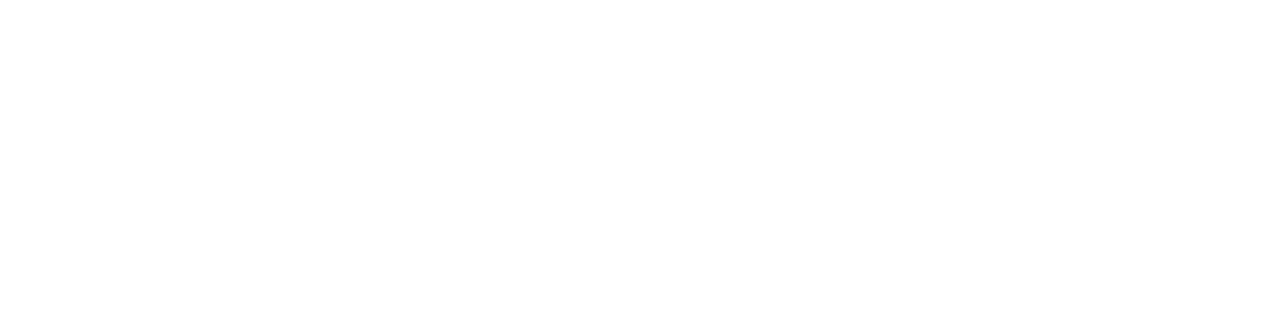
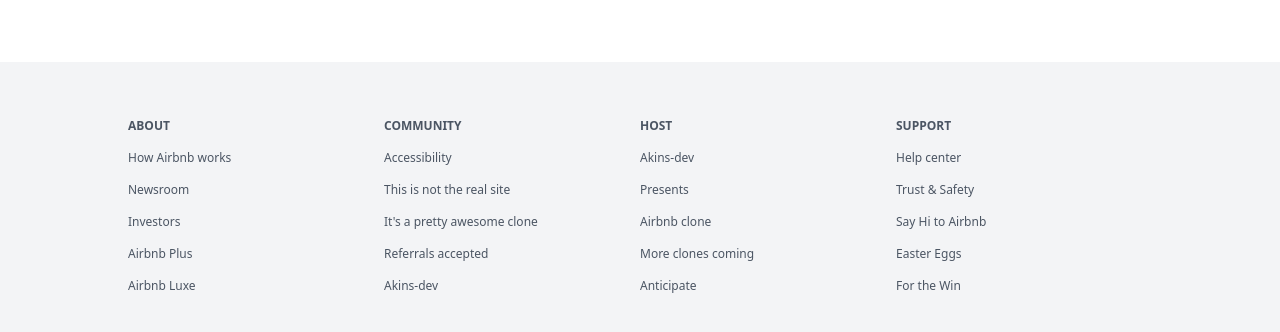
Before and after one commit to akins-dev/airbnbClone, a Next.js app: page / in a window 1280 px wide. Shown: the part 1886-2218 px from the top of the page. Before the commit the page ends 1948 px from the top, so only its background shows below. Built offline with nearby package versions, Linux system fonts and the light colour scheme.

Commit message:
chore: done with footer

```diff
--- a/components/Banner.js
+++ b/components/Banner.js
@@ -14,7 +14,7 @@ function Banner() {
         <div className='absolute top-1/2 w-full text-center'>
             <p className='text-sm sm:text-lg'>Not sure where to go? Perfect.</p>
             <button type="button" className='text-purple-500 focus:outline-none bg-white px-10 py-4 rounded-full shadow-md font-bold my-3 hover:shadow-xl active:scale-90 transition translate duration-150'>
-                I am flexible
+                I&#39;m flexible
             </button>
         </div>
     </div>
--- /dev/null
+++ b/components/Footer.js
@@ -0,0 +1,45 @@
+
+
+function Footer() {
+  return (
+    <div className="grid grid-cols-1 md:grid-cols-4 bg-gray-100 gap-y-10 px-32 py-14 text-gray-600">
+        <div className="space-y-4 text-xs">
+            <h5 className="font-bold">ABOUT</h5>
+            <p>How Airbnb works</p>
+            <p>Newsroom</p>
+            <p>Investors</p>
+            <p>Airbnb Plus</p>
+            <p>Airbnb Luxe</p>
+        </div>
+        <div className="space-y-4 text-xs">
+            <h5 className="font-bold">COMMUNITY</h5>
+            <p>Accessibility</p>
+            <p>This is not the real site</p>
+            <p>It&#39;s a pretty awesome clone</p>
+            <p>Referrals accepted</p>
+            <p>Akins-dev</p>
+        </div>
+
+        <div className="space-y-4 text-xs">
+            <h5 className="font-bold">HOST</h5>
+            <p>Akins-dev</p>
+            <p>Presents</p>
+            <p>Airbnb clone</p>
+            <p>More clones coming</p>
+            <p>Anticipate</p>
+        </div>
+
+        <div className="space-y-4 text-xs">
+            <h5 className="font-bold">SUPPORT</h5>
+            <p>Help center</p>
+            <p>Trust & Safety</p>
+            <p>Say Hi to Airbnb</p>
+            <p>Easter Eggs</p>
+            <p>For the Win</p>
+        </div>
+
+    </div>
+  )
+}
+
+export default Footer
--- a/components/Header.js
+++ b/components/Header.js
@@ -22,7 +22,7 @@ function Header() {
 
       {/* Middle */}
       <div className="flex items-center md:border-2 rounded-full py-2 md:shadow-sm md:hover:shadow-md">
-          <input type="text" className='flex-grow pl-5 bg-transparent outline-none text-sm text-gray-600 placeholder-gray-400' placeholder='Start your search'/>
+          <input type="text" className='flex-grow md:-mr-4 pl-5 bg-transparent outline-none text-sm text-gray-600 placeholder-gray-400' placeholder='Start your search'/>
           <SearchIcon className='hidden md:inline-flex h-8 bg-red-500 text-white rounded-full p-2 cursor-pointer md:mx-2'/>
       </div>
 
--- a/pages/index.js
+++ b/pages/index.js
@@ -1,4 +1,5 @@
 import Banner from '@/components/Banner'
+import Footer from '@/components/Footer';
 import Header from '@/components/Header'
 import Largecard from '@/components/Largecard';
 import MediumCard from '@/components/MediumCard';
@@ -63,6 +64,8 @@ export default function Home() {
           />
         </section>
       </main>
+
+      <Footer />
     </div>
   );
 }
```
